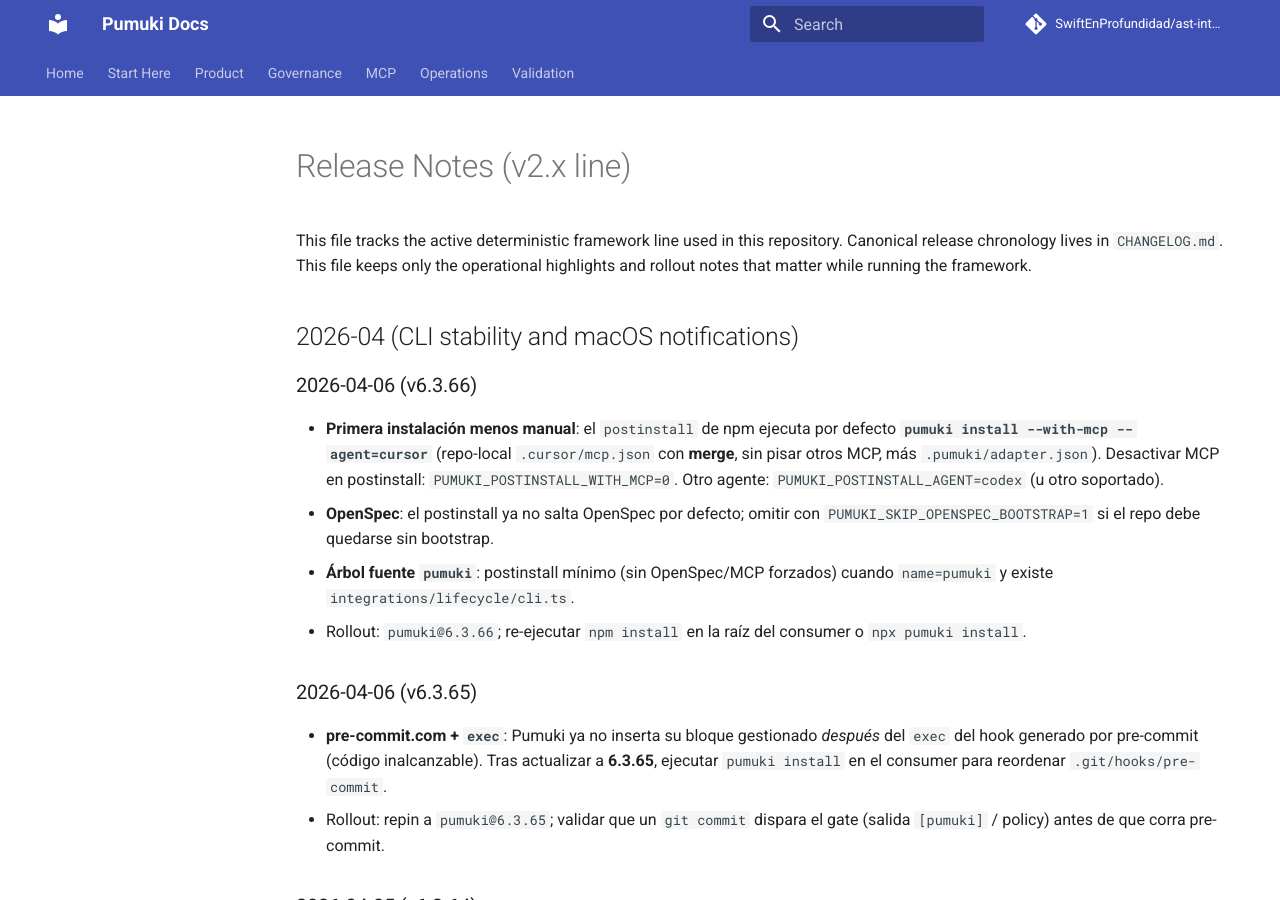
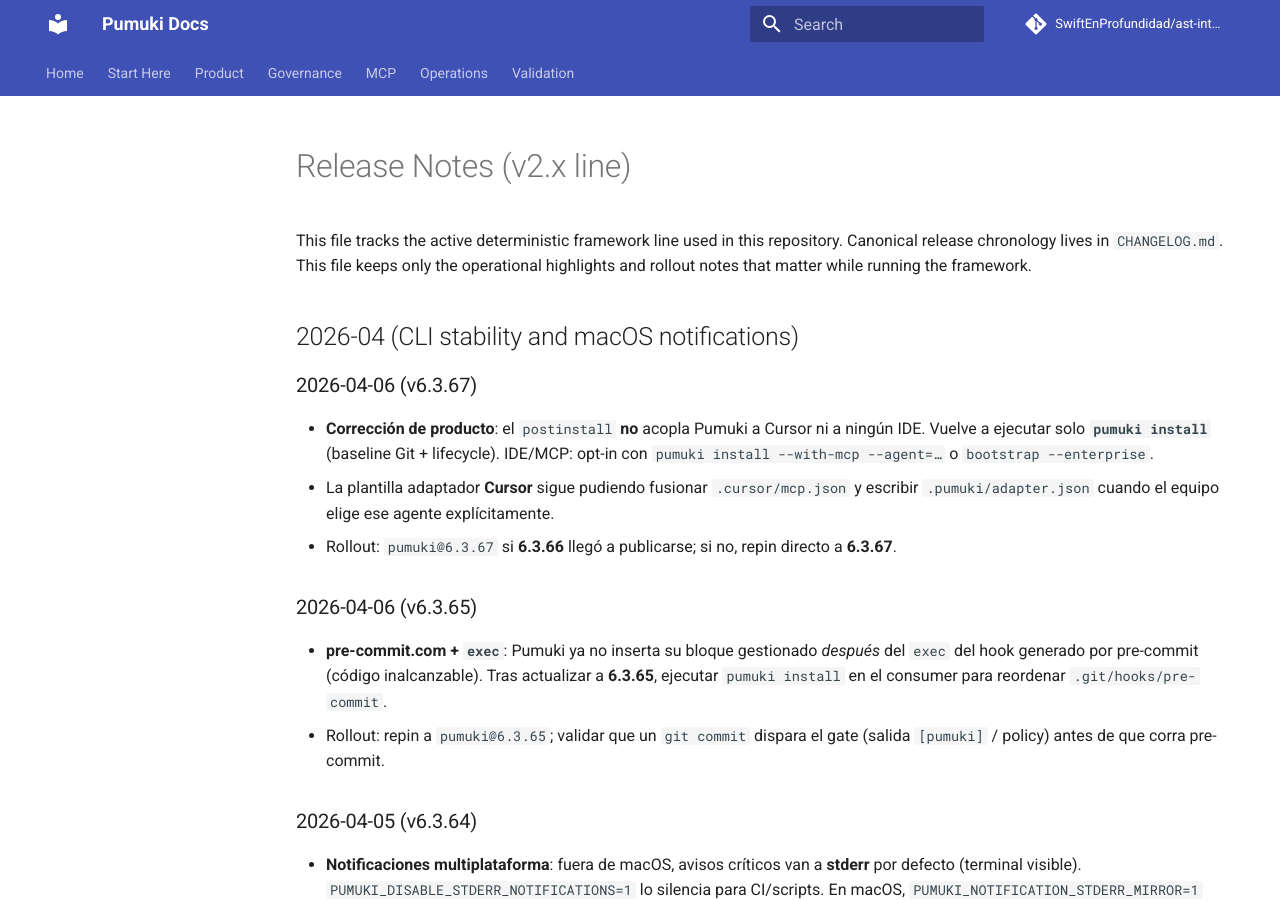
Before and after one commit to SwiftEnProfundidad/ast-intelligence-hooks, an MkDocs documentation site: the page built from docs/operations/RELEASE_NOTES.md, in a window 1280 px wide and 900 px high. Built offline with MkDocs 1.6.1 and Material for MkDocs 9.7.7, drawn with Linux system fonts in a browser that asks for light colours; comment, search, counter and statistics services are not loaded.

Commit message:
fix(postinstall): baseline IDE-neutral; revierte acoplamiento Cursor (6.3.67)
- postinstall: solo pumuki install + OpenSpec skip por defecto (6.3.63+)
- docs + AGENTS: contrato explícito baseline vs adaptadores opt-in
- mantiene plantilla Cursor merge al usar --with-mcp --agent=cursor

```diff
--- a/docs/operations/RELEASE_NOTES.md
+++ b/docs/operations/RELEASE_NOTES.md
@@ -6,12 +6,11 @@ This file keeps only the operational highlights and rollout notes that matter wh
 
 ## 2026-04 (CLI stability and macOS notifications)
 
-### 2026-04-06 (v6.3.66)
+### 2026-04-06 (v6.3.67)
 
-- **Primera instalación menos manual**: el `postinstall` de npm ejecuta por defecto **`pumuki install --with-mcp --agent=cursor`** (repo-local `.cursor/mcp.json` con **merge**, sin pisar otros MCP, más `.pumuki/adapter.json`). Desactivar MCP en postinstall: `PUMUKI_POSTINSTALL_WITH_MCP=0`. Otro agente: `PUMUKI_POSTINSTALL_AGENT=codex` (u otro soportado).
-- **OpenSpec**: el postinstall ya no salta OpenSpec por defecto; omitir con `PUMUKI_SKIP_OPENSPEC_BOOTSTRAP=1` si el repo debe quedarse sin bootstrap.
-- **Árbol fuente `pumuki`**: postinstall mínimo (sin OpenSpec/MCP forzados) cuando `name=pumuki` y existe `integrations/lifecycle/cli.ts`.
-- Rollout: `pumuki@6.3.66`; re-ejecutar `npm install` en la raíz del consumer o `npx pumuki install`.
+- **Corrección de producto**: el `postinstall` **no** acopla Pumuki a Cursor ni a ningún IDE. Vuelve a ejecutar solo **`pumuki install`** (baseline Git + lifecycle). IDE/MCP: opt-in con `pumuki install --with-mcp --agent=…` o `bootstrap --enterprise`.
+- La plantilla adaptador **Cursor** sigue pudiendo fusionar `.cursor/mcp.json` y escribir `.pumuki/adapter.json` cuando el equipo elige ese agente explícitamente.
+- Rollout: `pumuki@6.3.67` si **6.3.66** llegó a publicarse; si no, repin directo a **6.3.67**.
 
 ### 2026-04-06 (v6.3.65)
 
--- a/package.json
+++ b/package.json
@@ -1,6 +1,6 @@
 {
   "name": "pumuki",
-  "version": "6.3.66",
+  "version": "6.3.67",
   "description": "Enterprise-grade AST Intelligence System with multi-platform support (iOS, Android, Backend, Frontend) and Feature-First + DDD + Clean Architecture enforcement. Includes dynamic violations API for intelligent querying.",
   "main": "index.js",
   "bin": {
```
Also changed, not shown: AGENTS.md (+4 -0 lines), CHANGELOG.md (+7 -8 lines), README.md (+1 -1 lines), docs/product/INSTALLATION.md (+1 -1 lines), docs/tracking/plan-activo-de-trabajo.md (+2 -2 lines), 3 other files.
